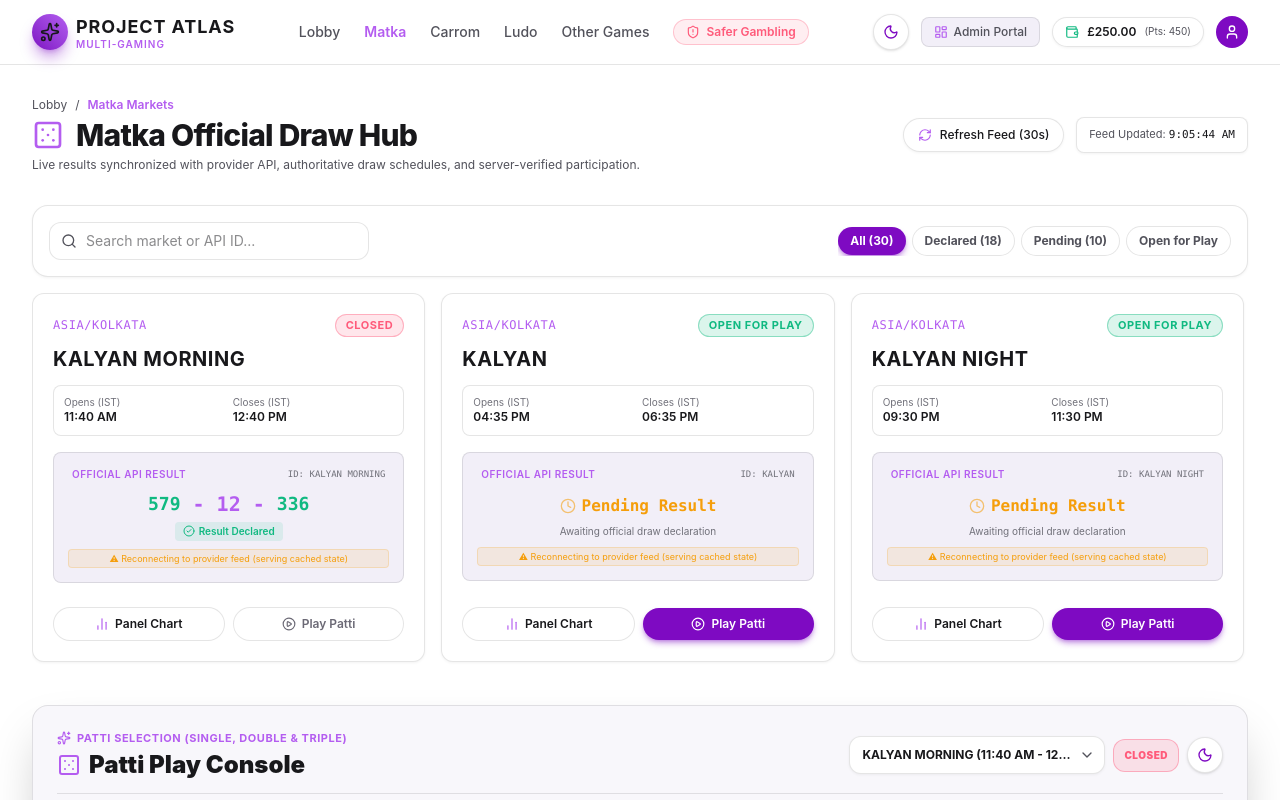
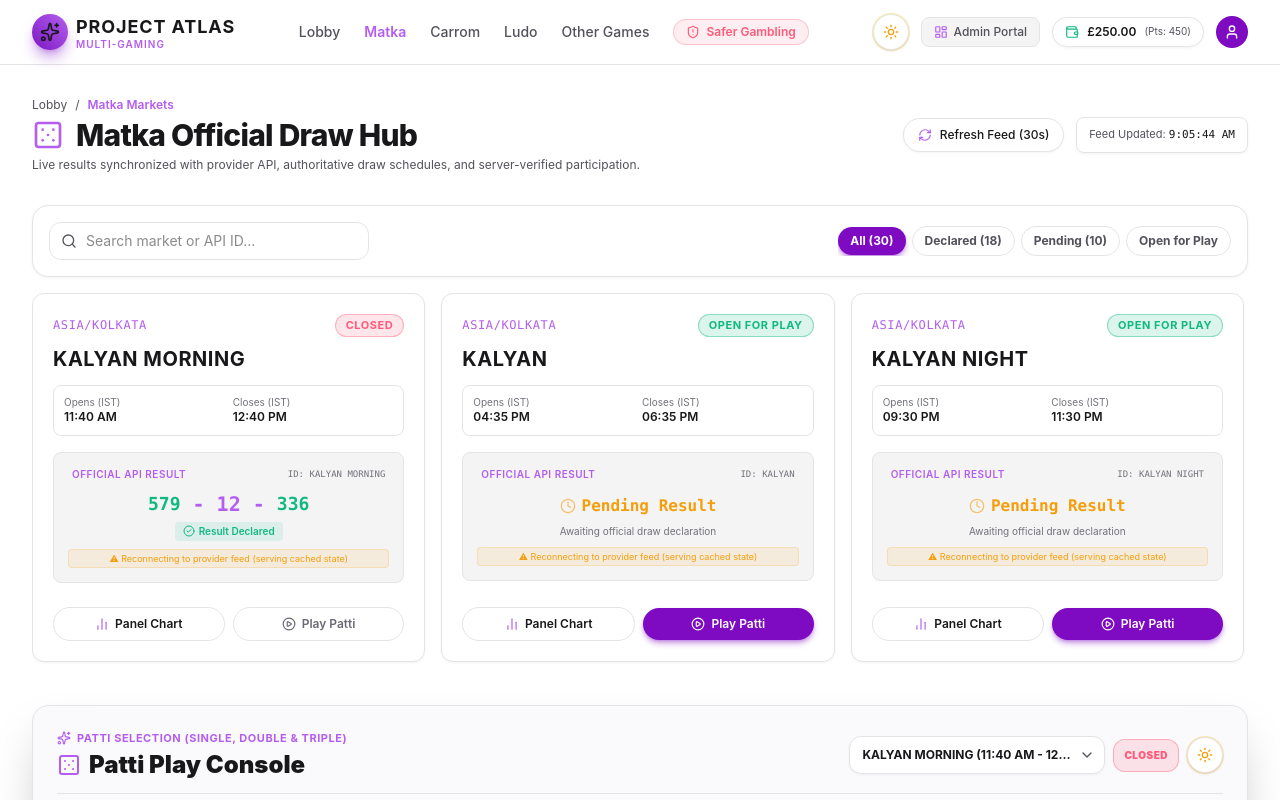
Before and after one commit to asuraareddy/project-atlas, a Next.js app: page /matka in a window 1280 px wide. Both pictures are taken after a click on the button 890 px from the left and 32 px from the top of the page. Shown: the top 800 px of the page. Built offline with nearby package versions, Linux system fonts and the light colour scheme.

Commit message:
fix(theme): ensure sun icon activates pure white theme and moon icon activates current dark theme

```diff
--- a/src/app/globals.css
+++ b/src/app/globals.css
@@ -120,48 +120,51 @@ body {
    ================================================================== */
 
 html.light {
-  --color-surface: #f4f3f7;
-  --color-surface-2: #eae8f0;
-  --color-surface-3: #e0dce9;
+  --color-surface: #ffffff;
+  --color-surface-2: #f4f4f5;
+  --color-surface-3: #e4e4e7;
   --color-neutral: #ffffff;
-  --color-neutral-2: #f8f7fc;
+  --color-neutral-2: #f4f4f5;
   --color-on-surface: #18181b;
   --color-on-surface-muted: #52525b;
-  --color-border: rgba(0, 0, 0, 0.12);
-  --bg-radial-glow: radial-gradient(circle at 50% 0%, rgba(126, 10, 194, 0.12) 0%, rgba(244, 243, 247, 0) 70%);
+  --color-border: #e4e4e7;
+  --bg-radial-glow: radial-gradient(circle at 50% 0%, rgba(126, 10, 194, 0.08) 0%, rgba(255, 255, 255, 0) 70%);
 }
 
 html.light body {
-  background-color: #f4f3f7 !important;
+  background-color: #ffffff !important;
   color: #18181b !important;
 }
 
 html.light header {
-  background-color: rgba(255, 255, 255, 0.95) !important;
-  border-bottom-color: rgba(0, 0, 0, 0.08) !important;
+  background-color: rgba(255, 255, 255, 0.96) !important;
+  border-bottom-color: #e4e4e7 !important;
 }
 
 html.light footer {
-  background-color: #ffffff !important;
-  border-top-color: rgba(0, 0, 0, 0.08) !important;
+  background-color: #fafafa !important;
+  border-top-color: #e4e4e7 !important;
 }
 
 html.light .bg-\[\#1f1f1f\] {
   background-color: #ffffff !important;
-  color: #18181b;
+  color: #18181b !important;
 }
 
 html.light .bg-\[\#1a1a1a\] {
-  background-color: #f8f7fb !important;
+  background-color: #fafafc !important;
+  border-color: #e4e4e7 !important;
 }
 
 html.light .bg-\[\#242424\] {
   background-color: #ffffff !important;
+  border-color: #e4e4e7 !important;
   box-shadow: 0 1px 3px rgba(0, 0, 0, 0.05);
 }
 
 html.light .bg-\[\#2a2a2a\] {
-  background-color: #f2eff8 !important;
+  background-color: #f4f4f5 !important;
+  border-color: #e4e4e7 !important;
 }
 
 html.light .text-white {
@@ -183,13 +186,15 @@ html.light .text-\[\#9c9aa8\] {
 html.light .border-white\/10,
 html.light .border-white\/15,
 html.light .border-white\/5 {
-  border-color: rgba(0, 0, 0, 0.1) !important;
+  border-color: #e4e4e7 !important;
 }
 
 html.light input,
 html.light select,
 html.light textarea {
+  background-color: #ffffff !important;
   color: #18181b !important;
+  border-color: #d4d4d8 !important;
 }
 
 /* Retain high-contrast white text for colored brand buttons & badges */
--- a/src/components/theme/ThemeProvider.tsx
+++ b/src/components/theme/ThemeProvider.tsx
@@ -92,18 +92,18 @@ export function ThemeToggle({ className = '' }: { className?: string }) {
     <button
       type="button"
       onClick={toggleTheme}
-      className={`relative w-9 h-9 rounded-full flex items-center justify-center transition-all select-none border border-white/15 hover:border-[#b45df0] active:scale-95 ${
+      className={`relative w-9 h-9 rounded-full flex items-center justify-center transition-all select-none border active:scale-95 ${
         isDark
-          ? 'bg-[#242424] text-[#f59e0b] hover:bg-white/10'
-          : 'bg-white text-[#7e0ac2] hover:bg-black/5 shadow-sm'
+          ? 'bg-[#242424] text-[#b45df0] border-white/15 hover:border-[#b45df0] hover:bg-white/10 shadow-sm'
+          : 'bg-white text-[#f59e0b] border-zinc-200 hover:bg-zinc-50 shadow-sm ring-1 ring-amber-400/30'
       } ${className}`}
-      title={`Switch to ${isDark ? 'Light' : 'Dark'} Mode`}
-      aria-label={`Switch to ${isDark ? 'Light' : 'Dark'} Mode`}
+      title={isDark ? 'Dark Mode (Click for White Mode)' : 'White Mode (Click for Dark Mode)'}
+      aria-label={isDark ? 'Dark Mode (Click for White Mode)' : 'White Mode (Click for Dark Mode)'}
     >
       {isDark ? (
-        <Sun className="w-4 h-4 transition-transform hover:rotate-45" />
+        <Moon className="w-4 h-4 transition-transform hover:-rotate-12 text-[#b45df0]" />
       ) : (
-        <Moon className="w-4 h-4 transition-transform hover:-rotate-12" />
+        <Sun className="w-4 h-4 transition-transform hover:rotate-45 text-[#f59e0b]" />
       )}
     </button>
   );
```
